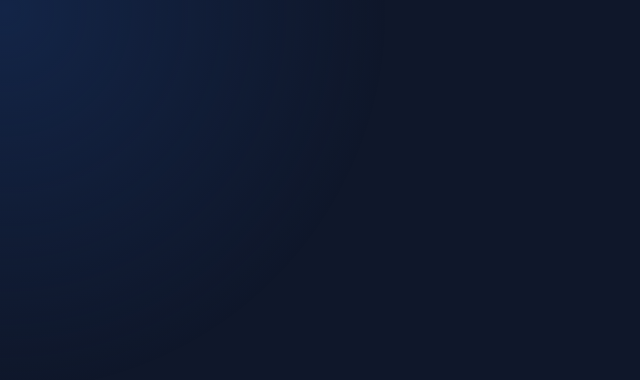
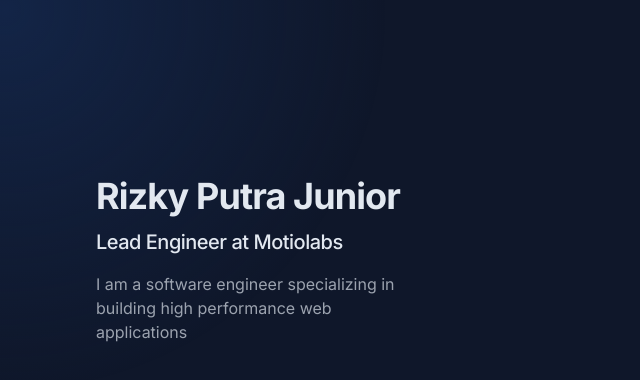
Before and after one commit to rzpjunior/rzpjunior, a Next.js app: page / in a window 1280 px wide. Shown: the top 380 px of the page, without its empty margins (0-640 px from the left). Built offline with nearby package versions, Linux system fonts and the light colour scheme.

Commit message:
feat(header): fix cursor, loading and add header in the content

```diff
--- a/src/app/page.tsx
+++ b/src/app/page.tsx
@@ -1,9 +1,16 @@
+import dynamic from 'next/dynamic';
+
 import Layout from '../components/Layout';
+import LoadingOverlay from '../components/LoadingOverlay';
+const Cursor = dynamic(() => import('../components/Cursor'), { ssr: false });
 
 const Page = () => {
   return (
-    <Layout children={undefined}>
-    </Layout>
+    <div>
+      <Cursor/>
+      <LoadingOverlay children={undefined}/>
+      <Layout children={undefined}/>
+    </div>
   );
 };
 
--- a/src/components/Cursor.tsx
+++ b/src/components/Cursor.tsx
@@ -1,6 +1,8 @@
+"use client";
+
 import React, { useEffect, useState } from 'react';
 
-const GlowingCursor: React.FC = () => {
+const Cursor: React.FC = () => {
   const [position, setPosition] = useState({ x: 0, y: 0 });
 
   useEffect(() => {
@@ -20,4 +22,4 @@ const GlowingCursor: React.FC = () => {
   );
 };
 
-export default GlowingCursor;
+export default Cursor;
--- a/src/components/Header.tsx
+++ b/src/components/Header.tsx
@@ -2,26 +2,16 @@ import Link from 'next/link';
 
 const Header: React.FC = () => {
   return (
-    <header className="bg-gray-900 text-white py-4">
-      <nav className="container mx-auto flex items-center justify-between">
-        <div className="text-lg font-bold">
-          <Link href="/">
-            <div className="hover:text-gray-300">rzpjunior</div>
-          </Link>
-        </div>
-        <ul className="flex space-x-4">
-          <li>
-            <Link href="/">
-              <div className="hover:text-gray-300">Home</div>
-            </Link>
-          </li>
-          <li>
-            <Link href="/about">
-              <div className="hover:text-gray-300">About</div>
-            </Link>
-          </li>
-        </ul>
-      </nav>
+    <header className="lg:sticky lg:top-0 lg:flex lg:max-h-screen lg:w-1/2 lg:flex-col lg:justify-between lg:py-24">
+      <h1 className='text-4xl font-bold tracking-tight text-slate-200 sm:text-4xl'>
+        <a href="/">Rizky Putra Junior</a>
+      </h1>
+      <h2 className='mt-3 text-lg font-medium tracking-tight text-slate-200 sm:text-xl'>
+        Lead Engineer at Motiolabs
+      </h2>
+      <p className='mt-4 max-w-xs leading-normal text-gray-400'>
+        I am a software engineer specializing in building high performance web applications
+      </p>
     </header>
   );
 };
--- a/src/components/Layout.tsx
+++ b/src/components/Layout.tsx
@@ -1,35 +1,20 @@
-"use client";
-
-import React, { ReactNode, useState, useEffect } from 'react';
+import React, { ReactNode, useEffect } from 'react';
 import Header from './Header';
 import Footer from './Footer';
-import Cursor from './Cursor';
-import dynamic from 'next/dynamic';
-
-const Loading = dynamic(() => import('./Loading'), { ssr: false });
 
 interface LayoutProps {
   children: ReactNode;
 }
 
 const Layout: React.FC<LayoutProps> = ({ children }) => {
-  const [loading, setLoading] = useState(true);
+  return (
+    <div className="mx-auto min-h-screen max-w-screen-xl px-6 py-12 md:px-12 md:py-20 lg:px-24">
+      <div className='lg:flex lg:justify-between lg:gap-4'>
+        <Header />
+        <main id="content" className='pt-24 lg:w-1/2 lg:py-24'>
 
-  useEffect(() => {
-    const timer = setTimeout(() => {
-      setLoading(false);
-    }, 2000);
-
-    return () => clearTimeout(timer);
-  }, []);
-
-  return (
-    <div className="flex flex-col min-h-screen">
-      <Cursor />
-      <main className="flex-grow container mx-auto">
-        {loading && <Loading />}
-        {!loading && children}
-      </main>
+        </main>
+      </div>
     </div>
   );
 };
--- a/src/components/Loading.tsx
+++ b/src/components/Loading.tsx
@@ -1,3 +1,5 @@
+"use client";
+
 import React, { useState, useEffect, useRef } from 'react';
 
 const Loading: React.FC = () => {
--- /dev/null
+++ b/src/components/LoadingOverlay.tsx
@@ -0,0 +1,31 @@
+"use client";
+
+import React, { ReactNode, useState, useEffect } from 'react';
+import dynamic from 'next/dynamic';
+
+const Loading = dynamic(() => import('./Loading'), { ssr: false });
+
+interface LayoutProps {
+  children: ReactNode;
+}
+
+const LoadingOverlay: React.FC<LayoutProps> = ({ children }) => {
+  const [loading, setLoading] = useState(true);
+
+  useEffect(() => {
+    const timer = setTimeout(() => {
+      setLoading(false);
+    }, 2000);
+
+    return () => clearTimeout(timer);
+  }, []);
+
+  return (
+    <div>
+      {loading && <Loading />}
+      {!loading && children}
+    </div>
+  );
+};
+
+export default LoadingOverlay;
--- a/src/styles/globals.css
+++ b/src/styles/globals.css
@@ -39,3 +39,43 @@ body {
 .animate-blink {
   animation: blink 1s step-end infinite;
 }
+
+.columns {
+  display: flex;
+  flex-direction: row-reverse;
+}
+
+.column {
+  flex: 1;
+}
+
+.left {
+  order: 2;
+}
+
+.right {
+  order: 1;
+}
+
+@media screen and (max-width: 640px) {
+  .columns {
+    flex-direction: column;
+  }
+
+  .column {
+    width: 100%;
+  }
+
+  .left,
+  .right {
+    order: initial;
+  }
+
+  .left {
+    margin-bottom: 1rem;
+  }
+
+  .right {
+    margin-top: 1rem;
+  }
+}
```
